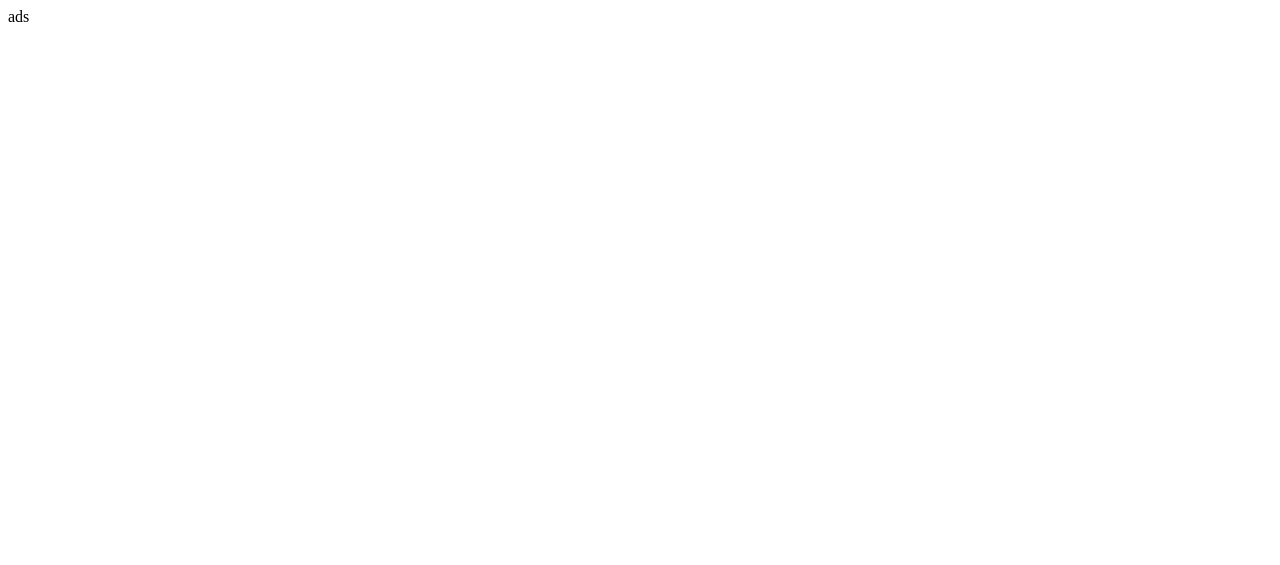
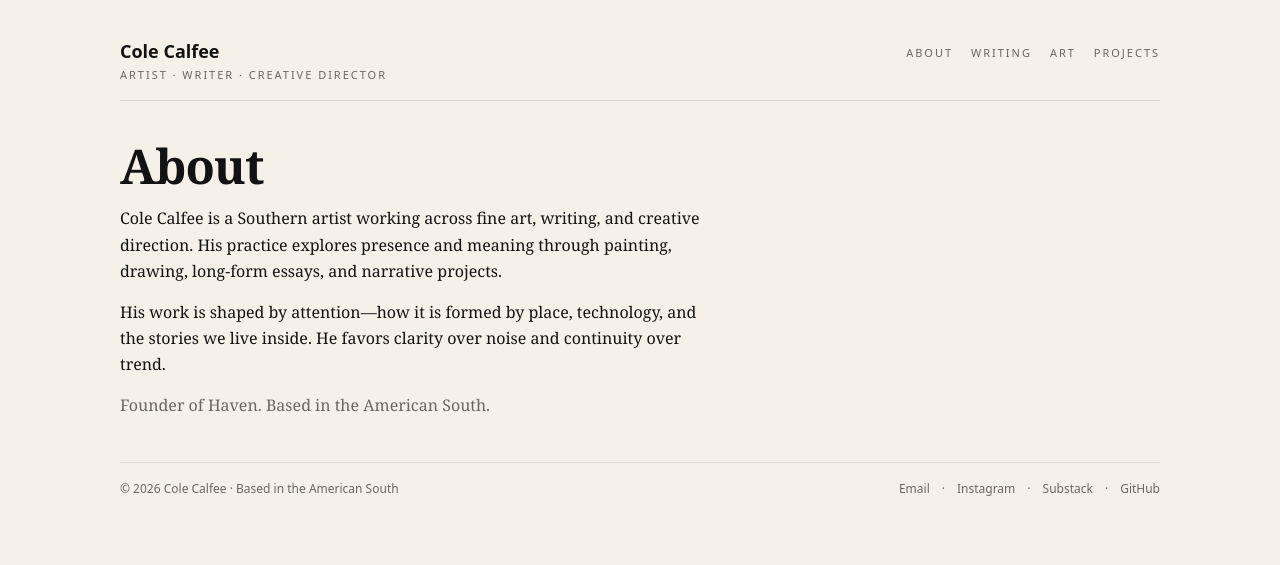
Before and after one commit to colemanvii/colecalfee, a plain HTML site: page about/index.html in a window 1280 px wide. Drawn offline with Linux system fonts and the light colour scheme.

Commit message:
Update index.html

```diff
--- a/about/index.html
+++ b/about/index.html
@@ -1 +1,113 @@
-ads
+<!doctype html>
+<html lang="en">
+<head>
+  <meta charset="utf-8" />
+  <meta name="viewport" content="width=device-width,initial-scale=1" />
+  <title>About — Cole Calfee</title>
+  <meta name="description" content="About Cole Calfee." />
+  <meta name="robots" content="index,follow" />
+  <meta name="theme-color" content="#f6f1e8" />
+
+  <style>
+    :root{
+      --bg:#f6f1e8; --ink:#121212; --muted:rgba(18,18,18,.62); --hair:rgba(18,18,18,.12);
+      --max:66ch;
+    }
+    *{box-sizing:border-box}
+    body{
+      margin:0; background:var(--bg); color:var(--ink);
+      font:16px/1.65 ui-serif, Georgia, "Times New Roman", Times, serif;
+      -webkit-font-smoothing:antialiased; text-rendering:optimizeLegibility;
+    }
+    a{color:inherit;text-decoration:none}
+    a:hover{opacity:.82}
+    .wrap{min-height:100%;display:flex;justify-content:center;padding:42px 20px 64px}
+    main{width:min(1040px,100%)}
+
+    .top{
+      display:flex;align-items:flex-start;justify-content:space-between;gap:20px;
+      padding-bottom:18px;border-bottom:1px solid var(--hair);
+    }
+    .brand{display:flex;flex-direction:column;gap:6px}
+    .name{font:600 18px/1.1 ui-sans-serif,system-ui,-apple-system,Segoe UI,Roboto,Helvetica,Arial}
+    .role{
+      font:500 11px/1.3 ui-sans-serif,system-ui,-apple-system,Segoe UI,Roboto,Helvetica,Arial;
+      letter-spacing:.18em;text-transform:uppercase;color:var(--muted);
+    }
+    .nav{
+      display:flex;gap:18px;flex-wrap:wrap;
+      font:500 11px/1.3 ui-sans-serif,system-ui,-apple-system,Segoe UI,Roboto,Helvetica,Arial;
+      letter-spacing:.18em;text-transform:uppercase;color:var(--muted);padding-top:4px;
+    }
+
+    h1{
+      margin:40px 0 14px;
+      font:650 48px/1.05 ui-serif, Georgia, "Times New Roman", Times, serif;
+      letter-spacing:-.02em;
+    }
+    p{max-width:var(--max);margin:0 0 14px}
+    .muted{color:var(--muted)}
+
+    .foot{
+      margin-top:44px;padding-top:18px;border-top:1px solid var(--hair);
+      display:flex;justify-content:space-between;gap:18px;flex-wrap:wrap;
+      color:var(--muted);
+      font:500 12px/1.4 ui-sans-serif,system-ui,-apple-system,Segoe UI,Roboto,Helvetica,Arial;
+    }
+    .foot-links{display:flex;gap:12px;flex-wrap:wrap}
+  </style>
+</head>
+
+<body>
+  <div class="wrap">
+    <main>
+      <header class="top">
+        <div class="brand">
+          <div class="name"><a href="/">Cole Calfee</a></div>
+          <div class="role">Artist · Writer · Creative Director</div>
+        </div>
+        <nav class="nav" aria-label="Primary">
+          <a href="/about/">About</a>
+          <a href="/writing/">Writing</a>
+          <a href="/art/">Art</a>
+          <a href="/projects/">Projects</a>
+        </nav>
+      </header>
+
+      <h1>About</h1>
+
+      <p>
+        Cole Calfee is a Southern artist working across fine art, writing, and creative direction.
+        His practice explores presence and meaning through painting, drawing, long-form essays,
+        and narrative projects.
+      </p>
+
+      <p>
+        His work is shaped by attention—how it is formed by place, technology, and the stories we
+        live inside. He favors clarity over noise and continuity over trend.
+      </p>
+
+      <p class="muted">
+        Founder of Haven. Based in the American South.
+      </p>
+
+      <footer class="foot">
+        <div>© <span id="y"></span> Cole Calfee · Based in the American South</div>
+        <div class="foot-links">
+          <a href="mailto:hello@coldcoffee.com">Email</a>
+          <span>·</span>
+          <a href="https://instagram.com/colecalfee" target="_blank" rel="noreferrer">Instagram</a>
+          <span>·</span>
+          <a href="https://substack.com/@colecalfee" target="_blank" rel="noreferrer">Substack</a>
+          <span>·</span>
+          <a href="https://github.com/colecalfee" target="_blank" rel="noreferrer">GitHub</a>
+        </div>
+      </footer>
+    </main>
+  </div>
+
+  <script>
+    document.getElementById("y").textContent = new Date().getFullYear();
+  </script>
+</body>
+</html>
```
